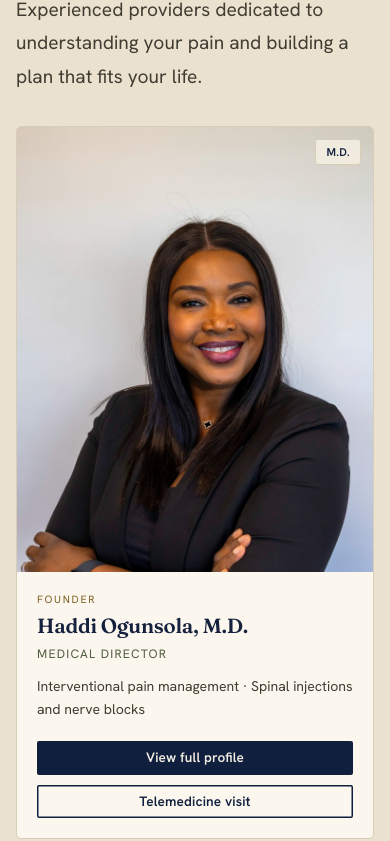
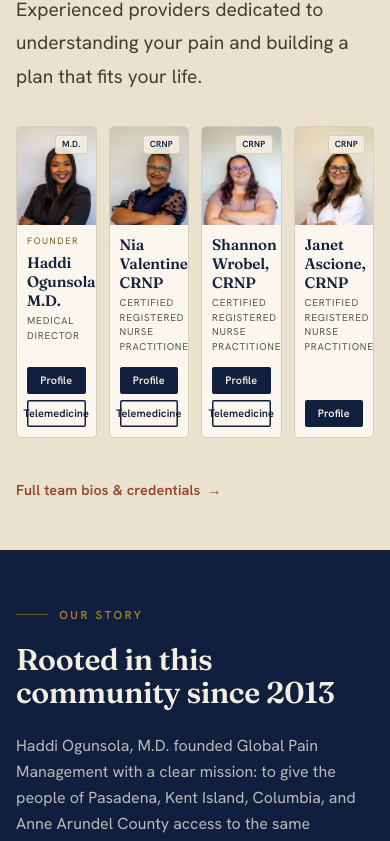
Before and after one commit to Mo-makes/gpm-site, a Next.js app: page / in a window 390 px wide. Shown: the part 4156-4997 px from the top of the page. Built offline with nearby package versions, Linux system fonts and the light colour scheme.

Commit message:
provider row appearance fix

```diff
--- a/app/page.tsx
+++ b/app/page.tsx
@@ -253,9 +253,9 @@ export default function HomePage() {
                 plan that fits your life.
               </p>
             </div>
-            <div className="grid grid-cols-1 sm:grid-cols-2 lg:grid-cols-3 gap-6 max-w-5xl">
+            <div className="grid grid-cols-4 gap-3 sm:gap-5 lg:gap-6">
               {providers.map((provider) => (
-                <ProviderCard key={provider.slug} provider={provider} />
+                <ProviderCard key={provider.slug} provider={provider} dense />
               ))}
             </div>
             <div className="mt-10">
--- a/components/ProviderCard.tsx
+++ b/components/ProviderCard.tsx
@@ -5,9 +5,11 @@ import { providerDisplayName } from "@/lib/data/providers";
 
 interface ProviderCardProps {
   provider: Provider;
+  /** Tighter type/padding for a fixed 4-across row (homepage). */
+  dense?: boolean;
 }
 
-export default function ProviderCard({ provider }: ProviderCardProps) {
+export default function ProviderCard({ provider, dense = false }: ProviderCardProps) {
   return (
     <div className="card card-link group overflow-hidden flex flex-col">
       {/* Portrait */}
@@ -17,7 +19,11 @@ export default function ProviderCard({ provider }: ProviderCardProps) {
             src={provider.imageSrc}
             alt={provider.imageAlt}
             fill
-            sizes="(max-width: 640px) 100vw, (max-width: 1024px) 50vw, 25vw"
+            sizes={
+              dense
+                ? "25vw"
+                : "(max-width: 640px) 100vw, (max-width: 1024px) 50vw, 25vw"
+            }
             className="object-cover object-top transition-transform duration-700 group-hover:scale-[1.04]"
             style={{ objectPosition: provider.imageObjectPosition ?? "center top" }}
             priority={provider.slug === "haddi-ogunsola-md"}
@@ -29,48 +35,110 @@ export default function ProviderCard({ provider }: ProviderCardProps) {
             </span>
           </div>
         )}
-        <span className="absolute top-3 right-3 bg-paper/92 text-navy text-[0.7rem] font-semibold tracking-wide px-2.5 py-1 rounded-[3px] border border-line">
+        <span
+          className={
+            dense
+              ? "absolute top-2 right-2 sm:top-3 sm:right-3 bg-paper/92 text-navy text-[0.55rem] sm:text-[0.7rem] font-semibold tracking-wide px-1.5 sm:px-2.5 py-0.5 sm:py-1 rounded-[3px] border border-line"
+              : "absolute top-3 right-3 bg-paper/92 text-navy text-[0.7rem] font-semibold tracking-wide px-2.5 py-1 rounded-[3px] border border-line"
+          }
+        >
           {provider.credentials}
         </span>
       </div>
 
       {/* Detail */}
-      <div className="p-5 flex flex-col flex-grow">
+      <div
+        className={
+          dense
+            ? "p-2.5 sm:p-4 lg:p-5 flex flex-col flex-grow"
+            : "p-5 flex flex-col flex-grow"
+        }
+      >
         {provider.isFounder && (
-          <p className="text-[0.66rem] uppercase tracking-[0.16em] text-brass-ink mb-1.5">
+          <p
+            className={
+              dense
+                ? "text-[0.58rem] sm:text-[0.66rem] uppercase tracking-[0.16em] text-brass-ink mb-1 sm:mb-1.5"
+                : "text-[0.66rem] uppercase tracking-[0.16em] text-brass-ink mb-1.5"
+            }
+          >
             Founder
           </p>
         )}
         <h3
-          className="font-fraunces text-[1.28rem] text-ink leading-tight"
+          className={
+            dense
+              ? "font-fraunces text-[0.95rem] sm:text-[1.1rem] lg:text-[1.28rem] text-ink leading-tight"
+              : "font-fraunces text-[1.28rem] text-ink leading-tight"
+          }
           style={{ fontWeight: 560 }}
         >
           {providerDisplayName(provider)}
         </h3>
-        <p className="text-[0.76rem] uppercase tracking-[0.1em] text-sage-deep mt-1.5">
+        <p
+          className={
+            dense
+              ? "text-[0.62rem] sm:text-[0.7rem] lg:text-[0.76rem] uppercase tracking-[0.08em] sm:tracking-[0.1em] text-sage-deep mt-1 sm:mt-1.5"
+              : "text-[0.76rem] uppercase tracking-[0.1em] text-sage-deep mt-1.5"
+          }
+        >
           {provider.title}
         </p>
-        <p className="text-[0.88rem] text-body leading-relaxed mt-3 mb-5 flex-grow">
+        <p
+          className={
+            dense
+              ? "hidden sm:block text-[0.8rem] lg:text-[0.88rem] text-body leading-relaxed mt-2 lg:mt-3 mb-4 lg:mb-5 flex-grow"
+              : "text-[0.88rem] text-body leading-relaxed mt-3 mb-5 flex-grow"
+          }
+        >
           {provider.specialties.slice(0, 2).join(" · ")}
         </p>
 
-        <div className="mt-auto flex flex-col gap-2.5">
+        <div
+          className={
+            dense
+              ? "mt-auto flex flex-col gap-1.5 sm:gap-2.5 pt-3 sm:pt-0"
+              : "mt-auto flex flex-col gap-2.5"
+          }
+        >
           <Link
             href={`/about/team/${provider.slug}`}
-            className="btn btn-navy w-full text-[0.85rem] py-2.5"
+            className={
+              dense
+                ? "btn btn-navy w-full text-[0.68rem] sm:text-[0.8rem] lg:text-[0.85rem] py-2 sm:py-2.5 px-1.5 sm:px-3"
+                : "btn btn-navy w-full text-[0.85rem] py-2.5"
+            }
             aria-label={`View full profile of ${providerDisplayName(provider)}`}
           >
-            View full profile
+            {dense ? (
+              <>
+                <span className="sm:hidden">Profile</span>
+                <span className="hidden sm:inline">View full profile</span>
+              </>
+            ) : (
+              "View full profile"
+            )}
           </Link>
           {provider.telemedicineUrl && (
             <a
               href={provider.telemedicineUrl}
               target="_blank"
               rel="noopener noreferrer"
-              className="btn btn-outline w-full text-[0.85rem] py-2.5"
+              className={
+                dense
+                  ? "btn btn-outline w-full text-[0.68rem] sm:text-[0.8rem] lg:text-[0.85rem] py-2 sm:py-2.5 px-1.5 sm:px-3"
+                  : "btn btn-outline w-full text-[0.85rem] py-2.5"
+              }
               aria-label={`Join telemedicine visit with ${providerDisplayName(provider)}`}
             >
-              Telemedicine visit
+              {dense ? (
+                <>
+                  <span className="sm:hidden">Telemedicine</span>
+                  <span className="hidden sm:inline">Telemedicine visit</span>
+                </>
+              ) : (
+                "Telemedicine visit"
+              )}
             </a>
           )}
         </div>
```
